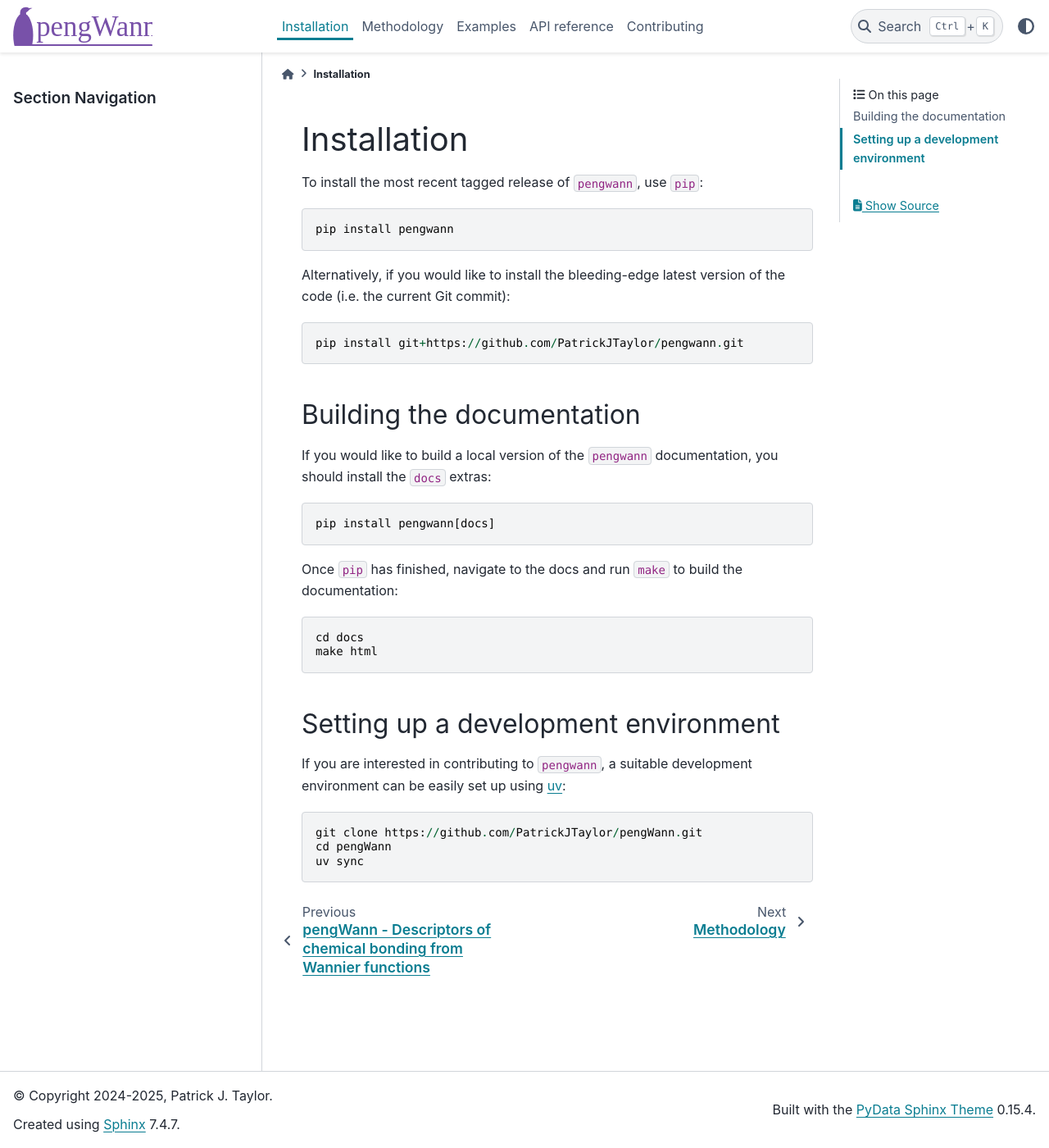
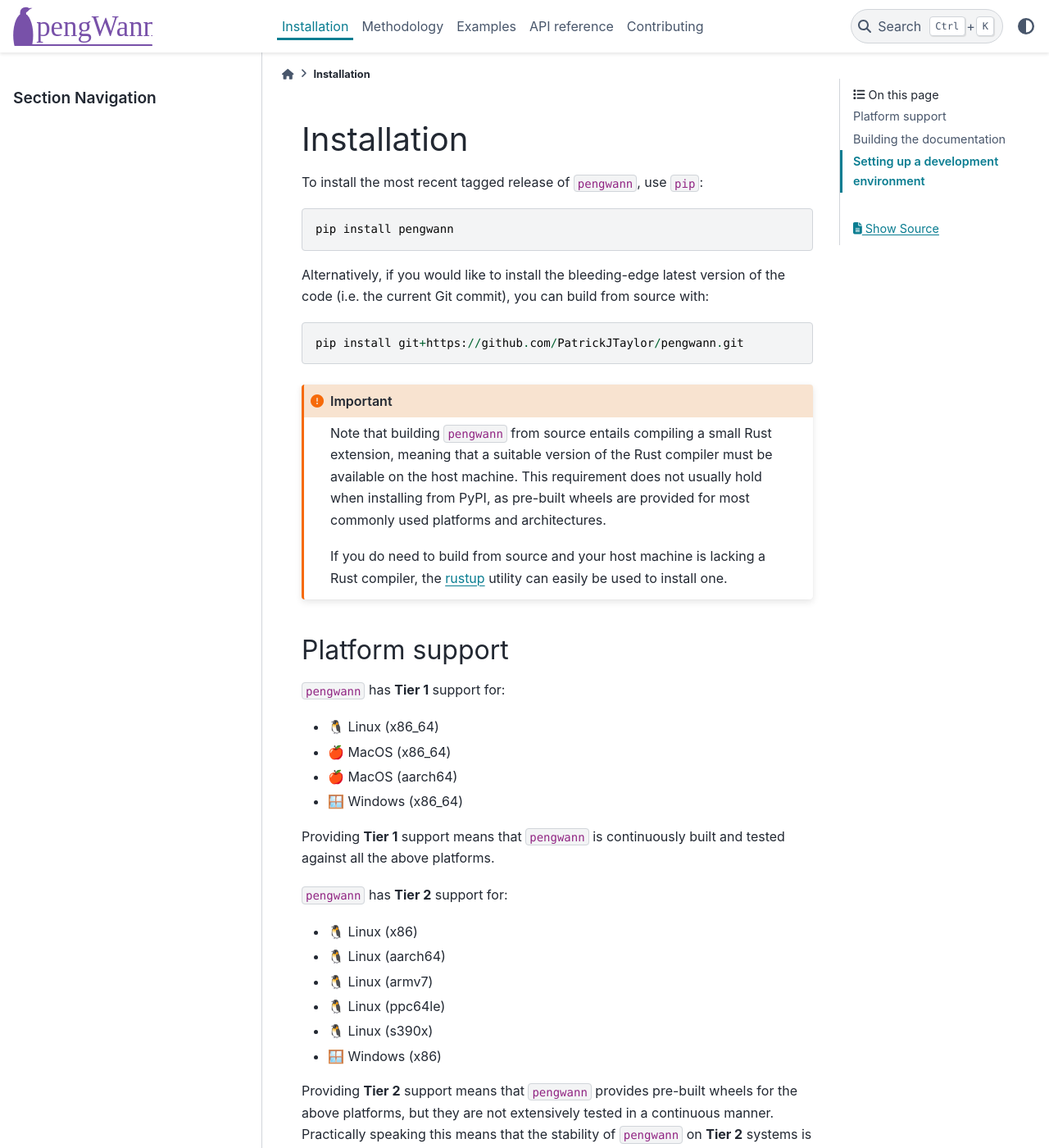
Before and after one commit to PatrickJTaylor/pengWann, a Sphinx documentation site: the page built from docs/installation.md, in a window 1280 px wide and 1400 px high. Shown: the whole window at 82% size. Built offline with Sphinx 7.4.7 and the PyData theme 0.15.4, drawn with Linux system fonts in a browser that asks for light colours; the version number could not be read and is left out.

Commit message:
Update docs regarding rust extension

````diff
--- a/docs/conf.py
+++ b/docs/conf.py
@@ -1,6 +1,6 @@
 import os
 import sys
-from pengwann.version import __version__ as VERSION
+import tomli
 
 # Configuration file for the Sphinx documentation builder.
 #
@@ -10,10 +10,15 @@ from pengwann.version import __version__ as VERSION
 # -- Project information -----------------------------------------------------
 # https://www.sphinx-doc.org/en/master/usage/configuration.html#project-information
 
+with open("../rust/Cargo.toml", "rb") as stream:
+    toml = tomli.load(stream)
+
+    version = toml["package"]["version"]
+
 project = "pengWann"
 copyright = "2024-2025, Patrick J. Taylor"
 author = "Patrick J. Taylor"
-release = VERSION
+release = version
 
 sys.path.insert(0, os.path.abspath(".."))
 
--- a/docs/installation.md
+++ b/docs/installation.md
@@ -6,11 +6,41 @@ To install the most recent tagged release of `pengwann`, use `pip`:
 pip install pengwann
 ```
 
-Alternatively, if you would like to install the bleeding-edge latest version of the code (i.e. the current Git commit):
+Alternatively, if you would like to install the bleeding-edge latest version of the code (i.e. the current Git commit), you can build from source with:
 
 ```
 pip install git+https://github.com/PatrickJTaylor/pengwann.git
 ```
+
+:::{important}
+Note that building `pengwann` from source entails compiling a small Rust extension, meaning that a suitable version of the Rust compiler must be available on the host machine.
+This requirement does not usually hold when installing from PyPI, as pre-built wheels are provided for most commonly used platforms and architectures.
+
+If you do need to build from source and your host machine is lacking a Rust compiler, the [rustup](https://rustup.rs/) utility can easily be used to install one.
+:::
+
+## Platform support
+
+`pengwann` has **Tier 1** support for:
+
+- 🐧 Linux (x86_64)
+- 🍎 MacOS (x86_64)
+- 🍎 MacOS (aarch64)
+- 🪟 Windows (x86_64)
+
+Providing **Tier 1** support means that `pengwann` is continuously built and tested against all the above platforms.
+
+`pengwann` has **Tier 2** support for:
+
+- 🐧 Linux (x86)
+- 🐧 Linux (aarch64)
+- 🐧 Linux (armv7)
+- 🐧 Linux (ppc64le)
+- 🐧 Linux (s390x)
+- 🪟 Windows (x86)
+
+Providing **Tier 2** support means that `pengwann` provides pre-built wheels for the above platforms, but they are not extensively tested in a continuous manner.
+Practically speaking this means that the stability of `pengwann` on **Tier 2** systems is likely to vary.
 
 ## Building the documentation
 
--- a/pyproject.toml
+++ b/pyproject.toml
@@ -40,7 +40,8 @@ docs = [
   'numpydoc',
   'pydata-sphinx-theme',
   'sphinx',
-  'sphinxcontrib-bibtex'
+  'sphinxcontrib-bibtex',
+  'tomli',
 ]
 
 [project.urls]
@@ -85,3 +86,4 @@ dev = [
     "scipy-stubs>=1.15.1.0",
     "types-tqdm>=4.67.0.20241221",
 ]
+docs = []
````
Also changed, not shown: README.md (+4 -1 lines), .readthedocs.yml, 4 other files.
